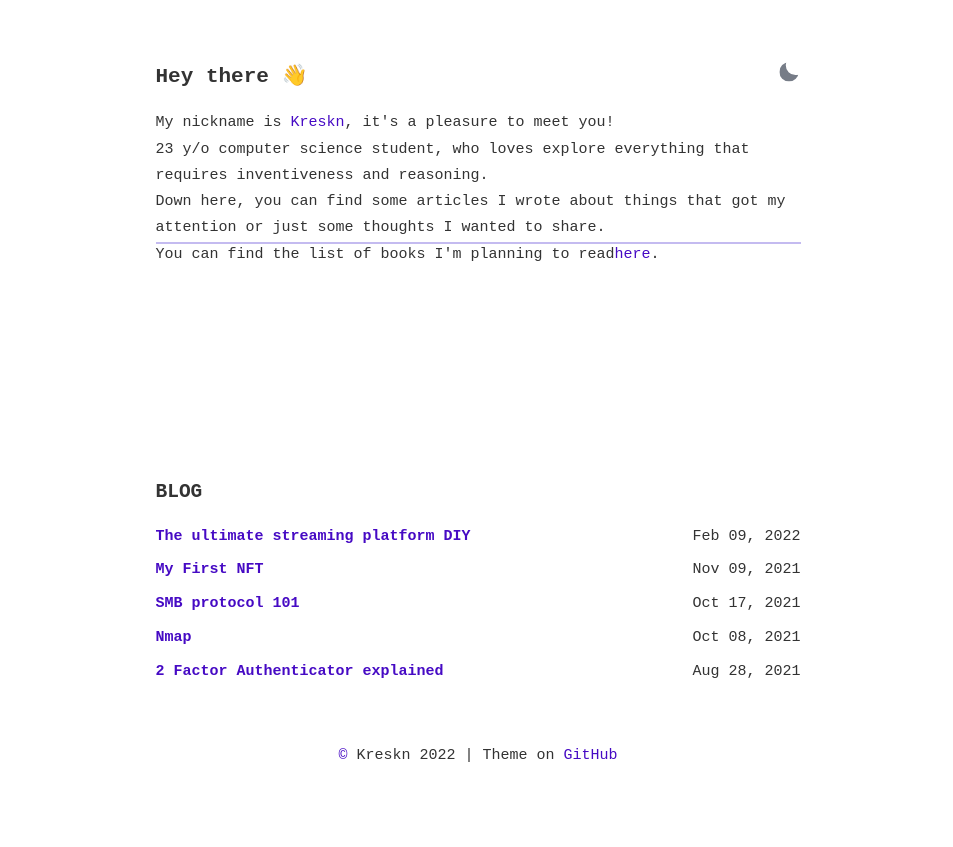
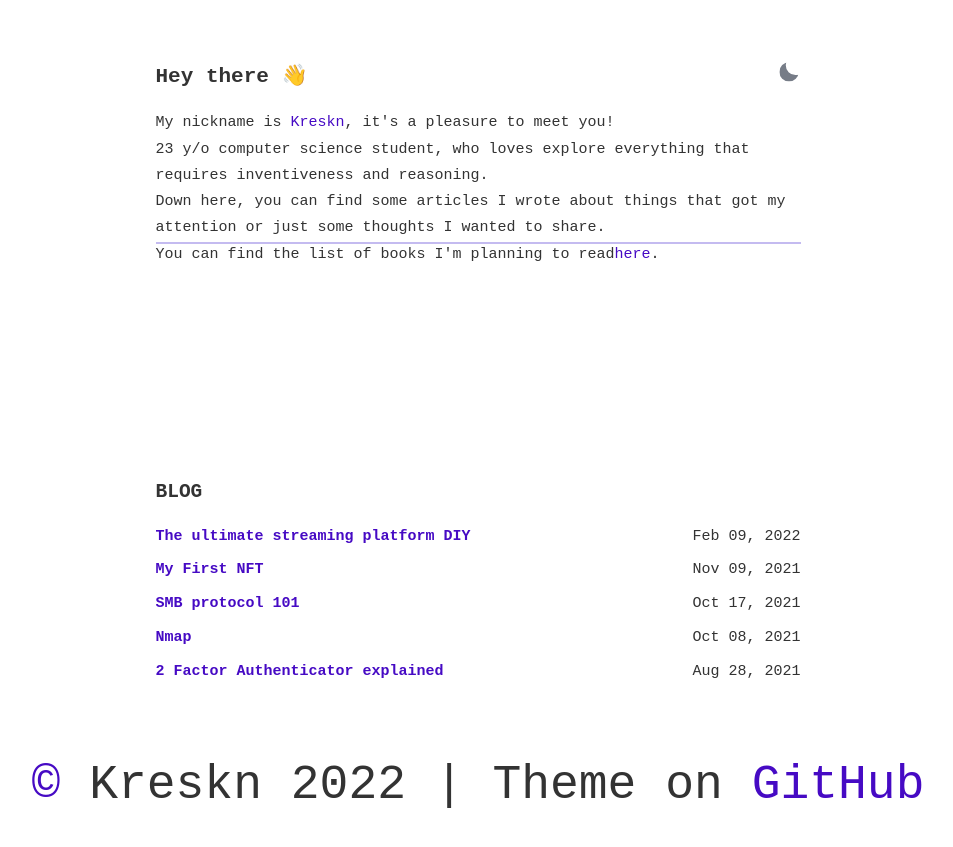
Before and after one commit to kreskn/68ef9c509a99e6ed1fc7514cdeea95c9, a Jekyll site: the page built from index.html, in a window 1280 px wide. Shown: the top 847 px of the page, without its empty margins (162-1115 px from the left). Built offline with Jekyll 4.4.1, drawn with Linux system fonts in a browser that asks for light colours.

Commit message:
Update footer.html

```diff
--- a/_includes/footer.html
+++ b/_includes/footer.html
@@ -5,7 +5,7 @@
   <link rel="stylesheet" href="{{ site.url }}/assets/css/syntax.css">
   <link rel="preconnect" href="https://cdnjs.cloudflare.com">
   <link rel="stylesheet" href="https://cdnjs.cloudflare.com/ajax/libs/font-awesome/4.7.0/css/font-awesome.min.css">
-  <p style="font-size:7px">
+  <font size="7px">
 <center>
 <a href=" " title="Some rights reserved">&copy;</a> Kreskn {{ site.time | date: '%Y' }} | Theme on <a href="https://github.com/P0WEX/Gesko">GitHub</a>
   </center>
@@ -16,5 +16,5 @@
     {% endcapture %}
     {{ include_to_scssify | scssify }}
   </style>
-
+</font>
 </head>
```
